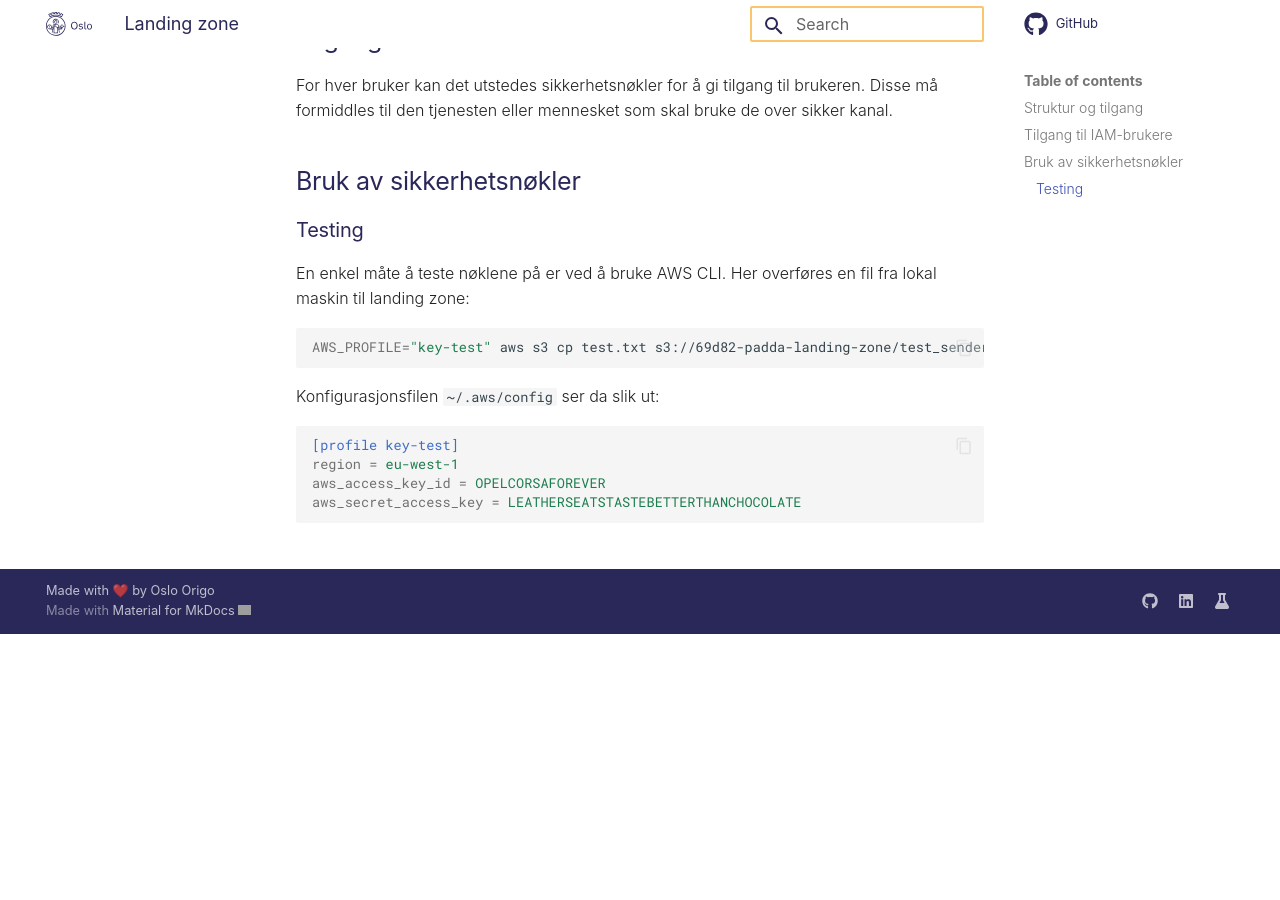
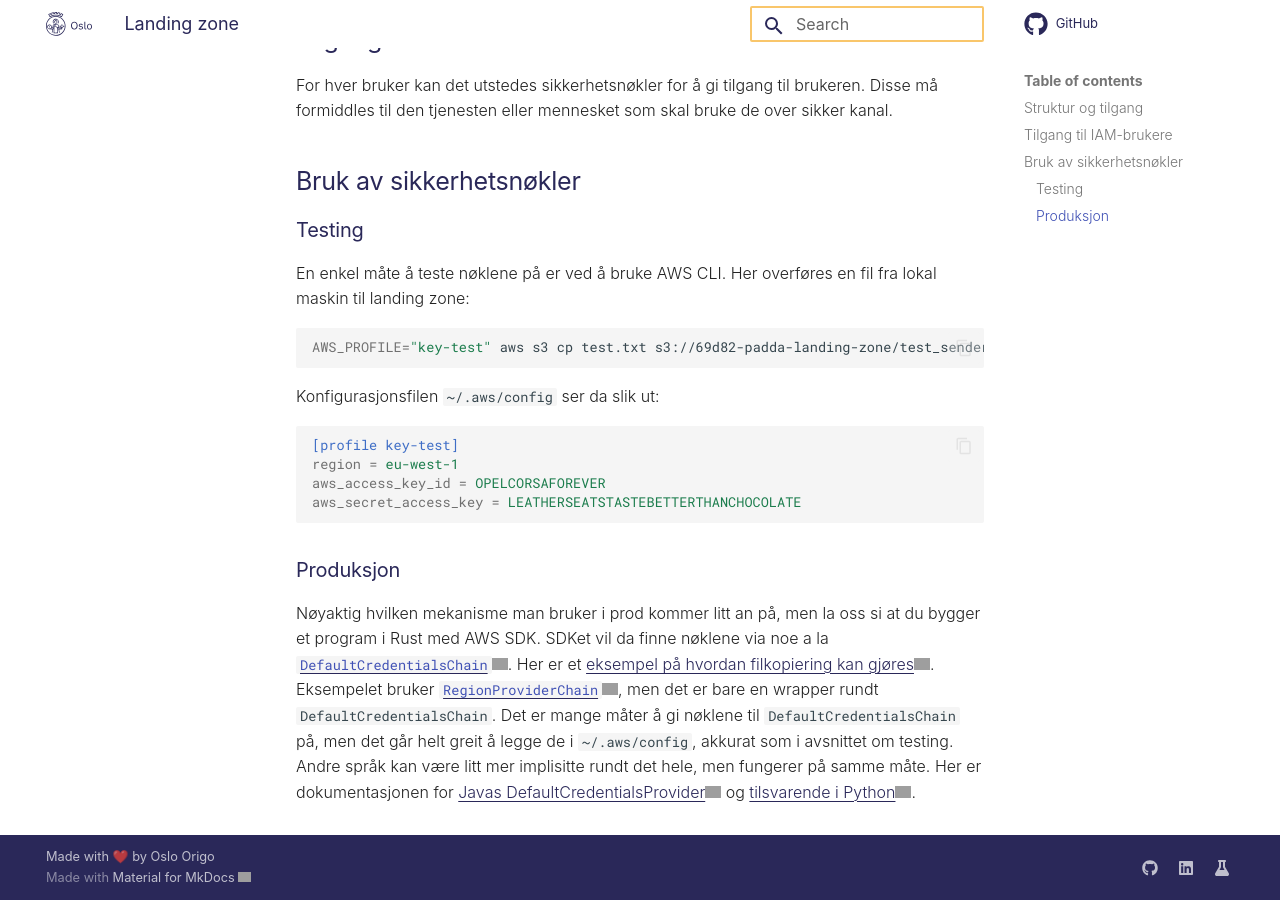
Before and after one commit to oslokommune/padda-golden-path, an MkDocs documentation site: the page built from docs/guides/data/landing-zone.md, in a window 1280 px wide and 900 px high, scrolled down 634 px. Built offline with MkDocs 1.6.1 and Material for MkDocs 9.7.7, drawn with Linux system fonts in a browser that asks for light colours; comment, search, counter and statistics services are not loaded; before the commit the page ends 1268 px from its top, so only the background shows below that; grey boxes are pictures that could not be loaded.

Commit message:
more docs

````diff
--- a/docs/guides/data/landing-zone.md
+++ b/docs/guides/data/landing-zone.md
@@ -33,3 +33,7 @@ region = eu-west-1
 aws_access_key_id = OPELCORSAFOREVER
 aws_secret_access_key = LEATHERSEATSTASTEBETTERTHANCHOCOLATE
 ```
+
+### Produksjon
+
+Nøyaktig hvilken mekanisme man bruker i prod kommer litt an på, men la oss si at du bygger et program i Rust med AWS SDK. SDKet vil da finne nøklene via noe a la [`DefaultCredentialsChain`](https://docs.rs/aws-config/latest/aws_config/default_provider/credentials/struct.DefaultCredentialsChain.html). Her er et [eksempel på hvordan filkopiering kan gjøres](https://github.com/awsdocs/aws-doc-sdk-examples/blob/main/rustv1/examples/s3/src/bin/copy-object.rs). Eksempelet bruker [`RegionProviderChain`](https://docs.rs/aws-config/latest/aws_config/meta/region/struct.RegionProviderChain.html), men det er bare en wrapper rundt `DefaultCredentialsChain`. Det er mange måter å gi nøklene til `DefaultCredentialsChain` på, men det går helt greit å legge de i `~/.aws/config`, akkurat som i avsnittet om testing. Andre språk kan være litt mer implisitte rundt det hele, men fungerer på samme måte. Her er dokumentasjonen for [Javas DefaultCredentialsProvider](https://sdk.amazonaws.com/java/api/latest/software/amazon/awssdk/auth/credentials/DefaultCredentialsProvider.html) og [tilsvarende i Python](https://boto3.amazonaws.com/v1/documentation/api/latest/guide/credentials.html).
````
